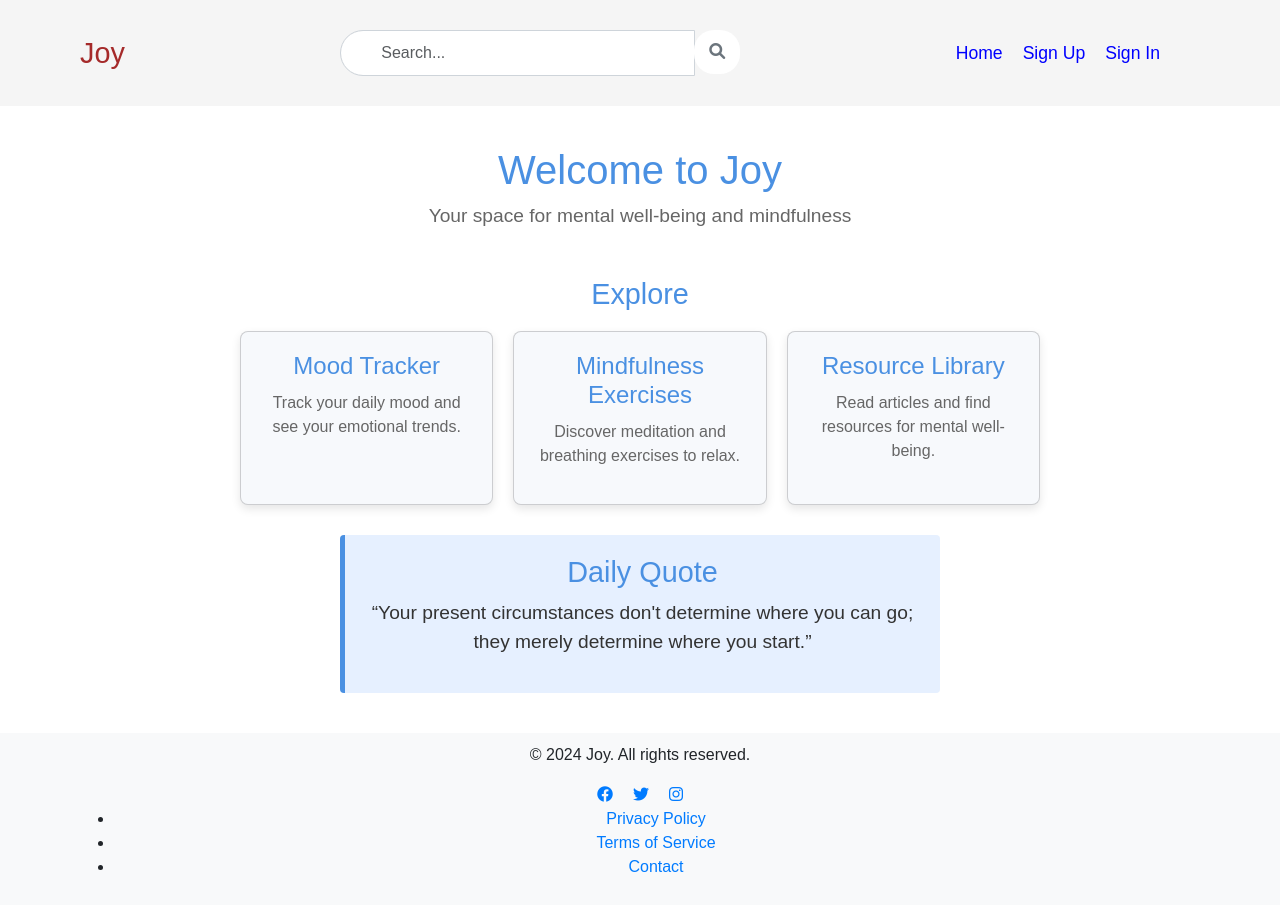
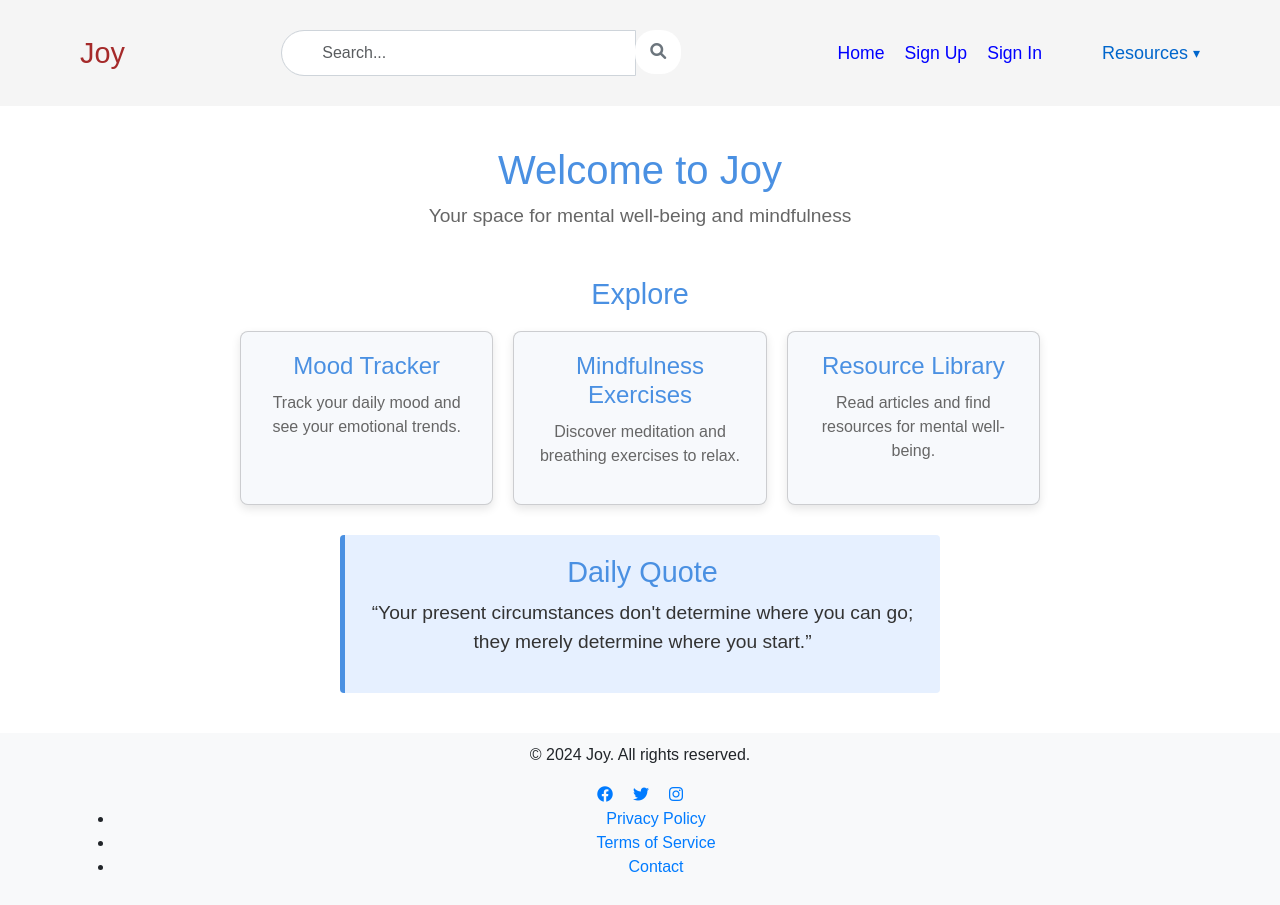
Before and after one commit to maheshthara/JoyPlatformUi, an Angular app: page / in a window 1280 px wide. Built offline with nearby package versions, Linux system fonts and the light colour scheme.

Commit message:
Resource header display

```diff
--- a/src/app/components/goal-edit-modal/goal-edit-modal.component.html
+++ b/src/app/components/goal-edit-modal/goal-edit-modal.component.html
@@ -1,8 +1,17 @@
 <div class="modal" *ngIf="showModal">
     <div class="modal-content">
       <span class="close-btn" (click)="closeModal()">&times;</span>
-      <h3>Edit Goal</h3>
+      <h3 style="color:chocolate;">Update Goal</h3>
       <form (ngSubmit)="saveGoal()">
+        <div class="form-group">
+            <label for="targetDate">Goal ID</label>
+            <input
+              type="number"
+              [(ngModel)]="editingGoal.goalId"
+              name="targetDate"
+              required disabled=""
+            />
+          </div>
         <div class="form-group">
           <label for="goalTitle">Goal Title:</label>
           <input
@@ -23,15 +32,6 @@
             required
           />
         </div>
-        <div class="form-group">
-          <label for="targetDate">Goal ID</label>
-          <input
-            type="date"
-            [(ngModel)]="editingGoal.goalId"
-            name="targetDate"
-            required
-          />
-        </div>
         <div class="form-actions">
           <button type="submit">Save</button>
           <button type="button" (click)="closeModal()">Cancel</button>
--- a/src/app/components/header/header.component.css
+++ b/src/app/components/header/header.component.css
@@ -94,3 +94,41 @@
 .btn-outline-secondary:hover {
     background-color: #e2e6ea; /* Light gray on hover */
 }
+.resources-container {
+  position: relative;
+  display: inline-block;
+  cursor: pointer;
+}
+
+.resources-title {
+  display: flex;
+  align-items: center;
+  font-size: 18px;
+  color: #0066cc;
+}
+
+.down-arrow {
+  margin-left: 5px;
+  font-size: 14px;
+}
+
+.resources-dropdown {
+  display: block;
+  position: absolute;
+  background-color: white;
+  box-shadow: 0px 8px 16px rgba(0, 0, 0, 0.2);
+  list-style: none;
+  padding: 10px;
+  margin: 0;
+  width: 200px;
+}
+
+.resources-dropdown li {
+  padding: 8px 12px;
+  cursor: pointer;
+  color: #333;
+}
+
+.resources-dropdown li:hover {
+  background-color: #f1f1f1;
+}
--- a/src/app/components/header/header.component.html
+++ b/src/app/components/header/header.component.html
@@ -22,6 +22,19 @@
         {{ headerlink.label }}
       </a>
     </li>
+    <nav class="resources-nav">
+      <div class="resources-container" (mouseover)="showResources = true" (mouseleave)="showResources = false">
+        <div class="resources-title">
+          Resources
+          <span class="down-arrow">&#9662;</span> <!-- Unicode for a down arrow -->
+        </div>
+        <ul class="resources-dropdown" *ngIf="showResources">
+          <li *ngFor="let resource of resources" (click)="navigateToResource(resource.link)">
+            {{ resource.label }}
+          </li>
+        </ul>
+      </div>
+    </nav>
 
     <!-- Show Logout if user is logged in -->
     <li *ngIf="isLoggedIn">
--- a/src/app/components/header/header.component.ts
+++ b/src/app/components/header/header.component.ts
@@ -20,6 +20,16 @@ export class HeaderComponent implements OnInit {
     {label:'Profile',route:'/profile'}
 
   ]
+  showResources = false;
+  resources = [
+    { label: 'Health Tips', link: '/resources/health-tips' },
+    { label: 'Nutrition Plans', link: '/resources/nutrition-plans' },
+    { label: 'Exercise Guides', link: '/resources/exercise-guides' },
+    { label: 'Mental Wellness Articles', link: '/resources/mental-wellness' },
+    { label: 'Community Forums', link: '/resources/community-forums' },
+    { label: 'Educational Videos', link: '/resources/educational-videos' },
+    { label: 'Professional Directory', link: '/resources/professionals' }
+  ];
 
   isLoggedIn: boolean = false;  // Default login state
 
@@ -32,7 +42,9 @@ export class HeaderComponent implements OnInit {
     });
     console.log(this.isLoggedIn);
   }
-
+  navigateToResource(link: string): void {
+    this.router.navigate([link]);
+  }
   logout(): void {
     this.authService.logout();  // Call logout from AuthService
     this.router.navigate(['/signin']); // Redirect to sign-in page
--- a/src/app/components/profile/profile.component.css
+++ b/src/app/components/profile/profile.component.css
@@ -4,16 +4,17 @@
     margin: 0 auto;
     padding: 20px;
     font-family: 'Arial', sans-serif;
-    background-color: #f9f9f9;
+    background-color:#3498db;
     border-radius: 8px;
     box-shadow: 0 2px 10px rgba(0, 0, 0, 0.1);
   }
 
   .profile-container h2 {
     text-align: center;
-    font-size: 28px;
+    font-size: 98px;
     margin-bottom: 20px;
     color: #2c3e50;
+    background-color:wheat
   }
 
   /* Container to hold goals and the new goal form side by side */
```
